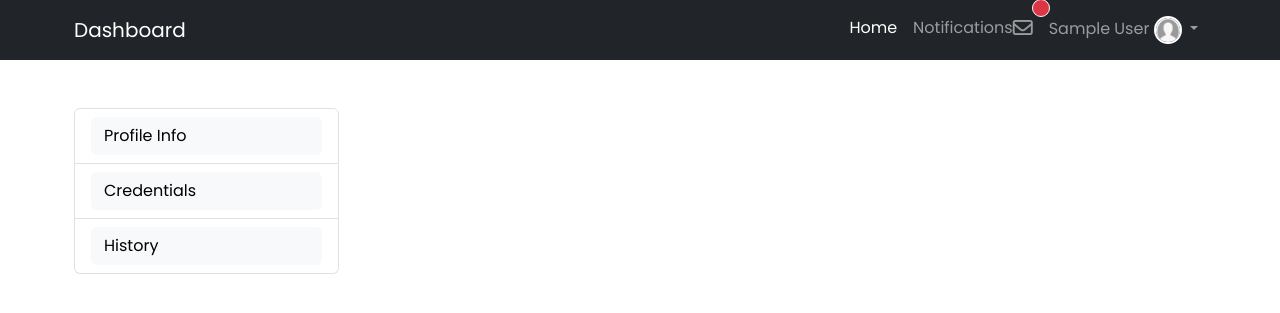
After one commit to AbdulRaufAl-hassan101010/Handoff, a Flask app: template handoffmls/templates/dashboard/profile.html in a window 1280 px wide. The commit adds this page. Shown: the top 313 px of the page. Run offline with Flask 3, Linux system fonts and the light colour scheme; the template is opened without the code that fills it, so the values that code supplies are empty; the visitor is signed in with stand-in values (Sample User, id 1).

Commit message:
added favicons and profile page

```diff
--- a/handoffmls/templates/dashboard/navbar.html
+++ b/handoffmls/templates/dashboard/navbar.html
@@ -71,7 +71,11 @@
               >
             </li>
             {% endif %}
-            <li><a class="dropdown-item" href="#">Profile</a></li>
+            <li>
+              <a class="dropdown-item" href="{{ url_for('profile') }}"
+                >Profile</a
+              >
+            </li>
             <li>
               <hr class="dropdown-divider" />
             </li>
--- /dev/null
+++ b/handoffmls/templates/dashboard/profile.html
@@ -0,0 +1,42 @@
+{% extends 'layout.html' %} {% block content %}
+
+<main class="container mt-5">
+  <div class="row align-items-start justify-content-between">
+    <div class="col-md-4 col-lg-3">
+      <ul class="list-group">
+        <li class="list-group-item">
+          <a
+            href="{{ url_for('dashboard_home') }}"
+            class="btn btn-light d-flex justify-content-between align-items-center"
+          >
+            Profile Info
+          </a>
+        </li>
+        <li class="list-group-item">
+          <a
+            href="{{ url_for('dashboard_home') }}/inprogress"
+            class="btn btn-light d-flex justify-content-between align-items-center"
+          >
+            Credentials
+          </a>
+        </li>
+        <li class="list-group-item">
+          <a
+            href="{{ url_for('dashboard_home') }}/completed"
+            class="btn btn-light d-flex justify-content-between align-items-center"
+          >
+            History
+          </a>
+        </li>
+      </ul>
+    </div>
+    <div class="col-md-8 col-lg-9 mx-0">
+      <div class="row">
+        {% for handoff in handoffs %} {% include 'dashboard/handoff_item.html'
+        %} {% endfor %}
+      </div>
+    </div>
+  </div>
+</main>
+
+{% endblock content %}
--- a/handoffmls/templates/layout.html
+++ b/handoffmls/templates/layout.html
@@ -38,10 +38,11 @@
       defer
     ></script>
 
-    <!-- ckeditor -->
-    <script src="https://cdn.ckeditor.com/ckeditor5/38.0.1/classic/ckeditor.js"></script>
-
-
+    <!-- favioc  -->
+    <link rel="apple-touch-icon" sizes="180x180" href="/static/imgs/favicon_io/apple-touch-icon.png" />
+    <link rel="icon" type="image/png" sizes="32x32" href="/static/imgs/favicon_io/favicon-32x32.png" />
+    <link rel="icon" type="image/png" sizes="16x16" href="/static/imgs/favicon_io/favicon-16x16.png" />
+    <link rel="manifest" href="/static/imgs/favicon_io/site.webmanifest" />
     {% if title %}
     <title>{{ title }}</title>
     {% else %}
@@ -49,15 +50,11 @@
     {% endif %}
   </head>
   <body>
-    {% if session.get('username') %}
-    {% include 'dashboard/navbar.html' %}
-    {% else %}
-    {% include 'navbar.html' %}
-    {% endif %}
-
-      {% with messages = get_flashed_messages(with_categories=true) %} {% if
-      messages %} {% for category, message in messages %}
-      <div class="container alert alert-{{ category }}">{{ message }}</div>
-      {% endfor %} {% endif %} {% endwith %} {% block content %}{% endblock %}
+    {% if session.get('username') %} {% include 'dashboard/navbar.html' %} {%
+    else %} {% include 'navbar.html' %} {% endif %} {% with messages =
+    get_flashed_messages(with_categories=true) %} {% if messages %} {% for
+    category, message in messages %}
+    <div class="container alert alert-{{ category }}">{{ message }}</div>
+    {% endfor %} {% endif %} {% endwith %} {% block content %}{% endblock %}
   </body>
 </html>
```
Also changed, not shown: handoffmls/routes.py (+7 -0 lines), handoffmls/templates/navbar.html (+15 -8 lines), handoffmls/static/imgs/fav.png (added), handoffmls/static/imgs/favicon_io/android-chrome-192x192.png (added), handoffmls/static/imgs/favicon_io/android-chrome-512x512.png (added), handoffmls/static/imgs/favicon_io/apple-touch-icon.png (added), handoffmls/static/imgs/favicon_io/favicon-16x16.png (added), handoffmls/static/imgs/favicon_io/favicon-32x32.png (added), handoffmls/static/imgs/favicon_io/favicon.ico (added), handoffmls/static/imgs/favicon_io/site.webmanifest (added).
